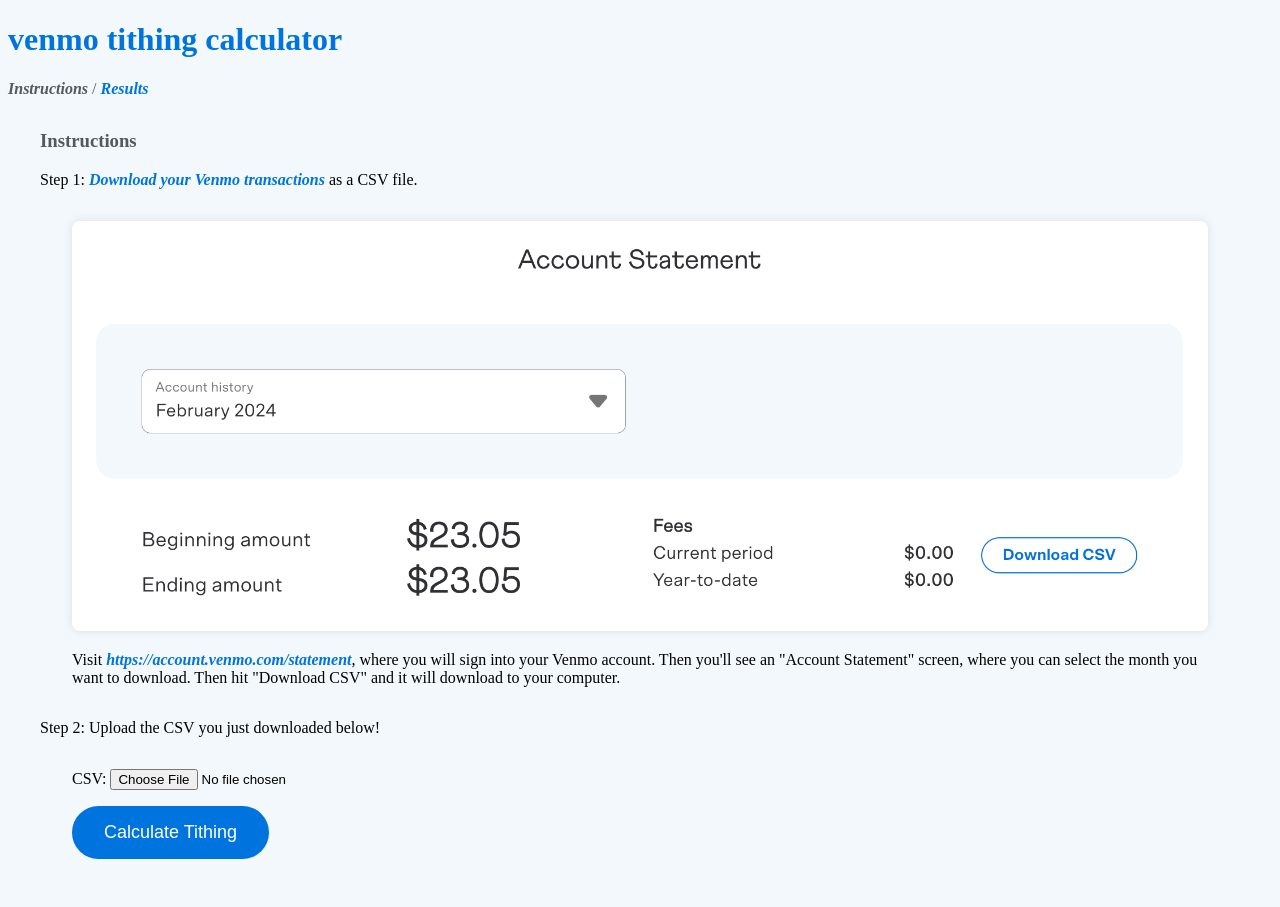
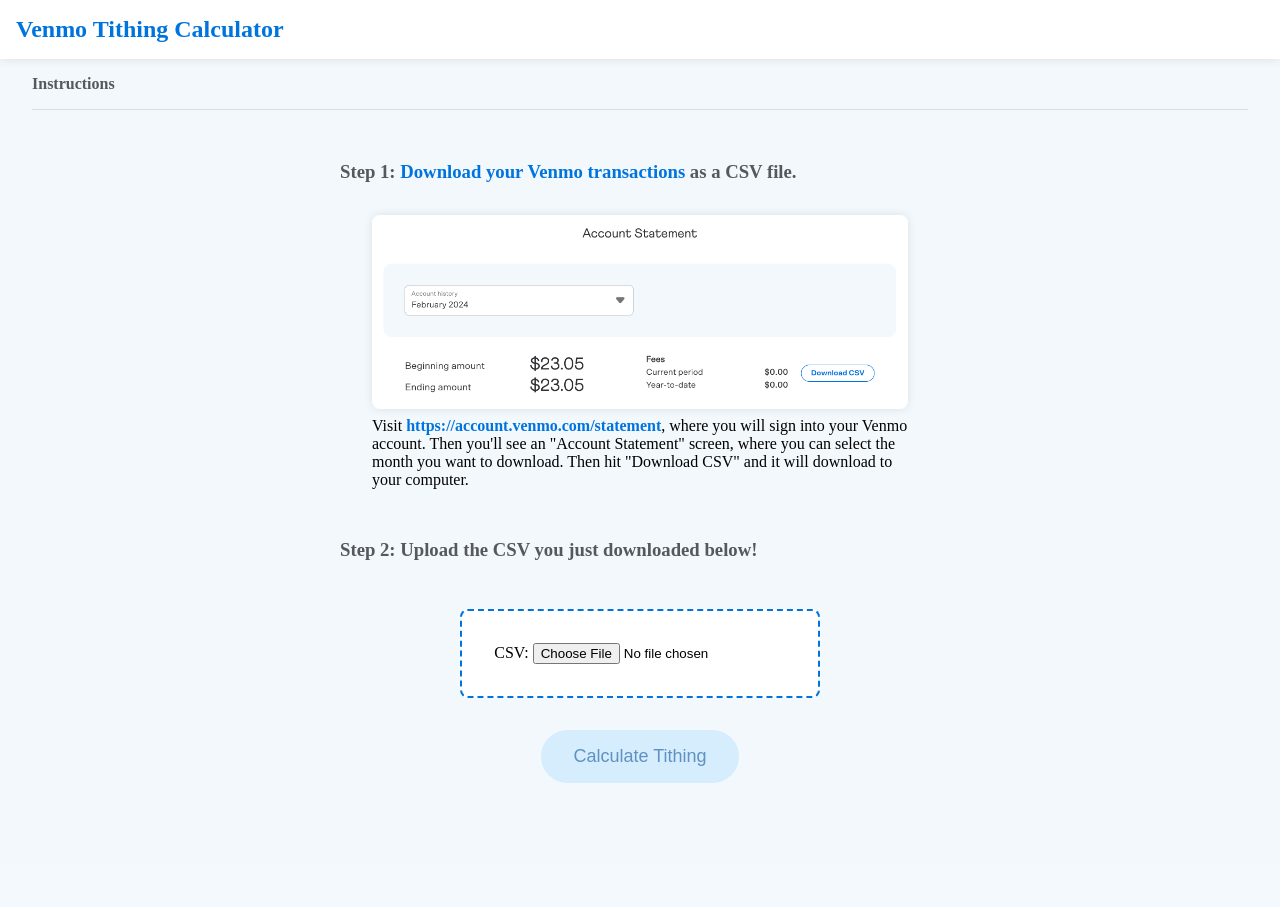
Before and after one commit to brighamandersen/venmo-tithing, a Flask app: page / in a window 1280 px wide. After the commit the page ends 783 px from the top, so only its background shows below. Run offline with Flask 3, Linux system fonts and the light colour scheme; some web fonts are replaced.

Commit message:
set max width

```diff
--- a/static/styles.css
+++ b/static/styles.css
@@ -22,6 +22,10 @@ html {
   background-color: var(--primary-light);
 }
 
+body {
+  margin: 0;
+}
+
 h1 {
   font-family: 'Ronnia Extrabold Italic';
   color: var(--primary);
@@ -31,8 +35,27 @@ h3 {
   color: var(--dark-gray);
 }
 
+.navbar {
+  background-color: white;
+}
+
+.navbar h1 {
+  margin: 0;
+  padding: 1rem;
+}
+
+.navbar h1 a {
+  text-decoration: none;
+}
+
 main {
-  margin: 2rem;
+  padding: 2rem;
+  max-width: 600px;
+  width: 100%;
+  margin: 0 auto;
+  display: flex;
+  flex-direction: column;
+  align-items: center;
 }
 
 .button {
@@ -48,34 +71,39 @@ main {
   background-color: var(--primary-hover);
 }
 
-.white-button {
+.button.white-button {
   background-color: white;
   color: var(--primary);
   border: 1px solid var(--primary);
 }
 
-.white-button:hover {
+.button.white-button:hover {
   background-color: var(--primary);
   color: white;
 }
 
+.button:disabled {
+  background-color: #d6edfd;
+  color: #5f91c3;
+  cursor: not-allowed;
+}
+
 a {
   color: var(--primary);
-  font-style: italic;
+  text-decoration: none;
   font-weight: bold;
-  text-decoration: none;
 }
 
 a:hover {
   text-decoration: underline;
 }
 
-nav a:hover {
-  text-decoration: none;
+.drop-shadow {
+  box-shadow: 0px 0px 10px rgba(0, 0, 0, 0.1);
 }
 
-.drop-shadow {
-  box-shadow: 0px 0px 10px rgba(0, 0, 0, 0.1);
+.rounded-corners {
+  border-radius: 0.5rem;
 }
 
 .right-align {
@@ -83,10 +111,18 @@ nav a:hover {
 }
 
 .breadcrumbs {
+  padding: 1rem 0;
+  margin: 0 2rem;
   color: var(--dark-gray);
+  border-bottom: 1px solid #dddddd;
+}
+
+.breadcrumbs a {
+  font-style: unset;
 }
 
 .breadcrumbs a.active {
   pointer-events: none;
   color: var(--dark-gray);
+  font-weight: bold;
 }
--- a/templates/index.html
+++ b/templates/index.html
@@ -13,45 +13,65 @@
     />
     <title>Venmo Tithing Calculator</title>
     <style>
+      .step-one,
+      .step-two,
       .step-one-screenshot {
         width: 100%;
-        border-radius: 8px;
+      }
+
+      .step-one-screenshot-caption {
+        margin-top: 0.5rem;
       }
 
       .step-one-details,
       .step-two-details {
         margin: 2rem;
+        display: flex;
+        flex-direction: column;
+        justify-content: center;
+        align-items: center;
       }
 
       .calculate-tithing-button {
         margin-top: 1rem;
         margin-bottom: 1rem;
       }
+
+      .csv-dropzone {
+        background-color: white;
+        padding: 2rem;
+        margin: 1rem;
+        border: 2px dashed var(--primary);
+      }
+
+      .csv-dropzone:hover {
+        box-shadow: 0px 0px 10px rgba(0, 0, 0, 0.1);
+      }
     </style>
   </head>
   <body>
-    <h1>venmo tithing calculator</h1>
+    <nav class="navbar drop-shadow">
+      <h1><a href="/">Venmo Tithing Calculator</a></h1>
+    </nav>
     <div class="breadcrumbs">
-      <a href="/" class="active">Instructions</a> /
-      <a href="/results">Results</a>
+      <a href="/" class="active">Instructions</a>
     </div>
     <main>
-      <h3>Instructions</h3>
       <div class="step-one">
-        <p>
+        <h3>
           Step 1:
           <a href="https://account.venmo.com/statement"
             >Download your Venmo transactions</a
           >
           as a CSV file.
-        </p>
-        <div class="step-one-details">
+        </h3>
+        <figure class="step-one-details">
           <img
             src="{{ url_for('static', filename='venmo-screenshot.png') }}"
             alt="Venmo Screenshoot"
-            class="step-one-screenshot drop-shadow"
+            class="step-one-screenshot drop-shadow rounded-corners"
           />
-          <p>
+          <figcaption class="step-one-screenshot-caption">
             Visit
             <a href="https://account.venmo.com/statement"
               >https://account.venmo.com/statement</a
@@ -59,17 +79,18 @@
             "Account Statement" screen, where you can select the month you want
             to download. Then hit "Download CSV" and it will download to your
             computer.
-          </p>
-        </div>
+          </figcaption>
+        </figure>
       </div>
       <div class="step-two">
-        <p>Step 2: Upload the CSV you just downloaded below!</p>
-        <div class="step-two-details">
+        <h3>Step 2: Upload the CSV you just downloaded below!</h3>
         <form
+          class="step-two-details"
           action="{{ url_for('process_csv') }}"
           enctype="multipart/form-data"
           method="post"
         >
+          <div class="csv-dropzone rounded-corners">
             <label for="transactions-csv">CSV:</label>
             <input
               type="file"
@@ -77,14 +98,18 @@
               name="transactions-csv"
               accept=".csv"
               required
+              onchange="document.querySelector('.calculate-tithing-button').disabled = false;"
             />
-            <br />
-            <button type="submit" class="button calculate-tithing-button">
+          </div>
+          <button
+            type="submit"
+            disabled
+            class="button calculate-tithing-button"
+          >
             Calculate Tithing
           </button>
         </form>
       </div>
-      </div>
     </main>
   </body>
 </html>
```
Also changed, not shown: templates/results.html (+9 -4 lines). Lines whose indentation alone changed are shown as unchanged.
